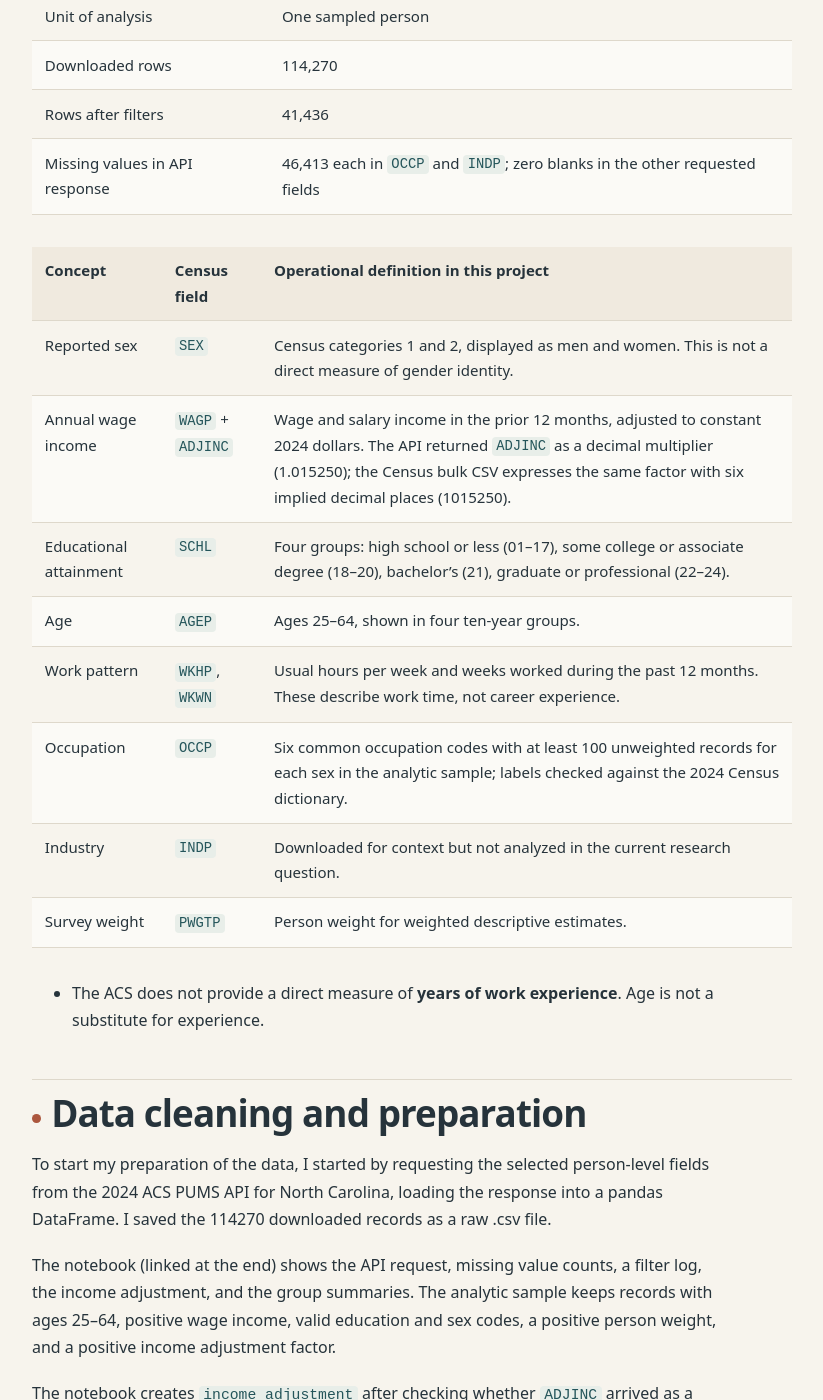
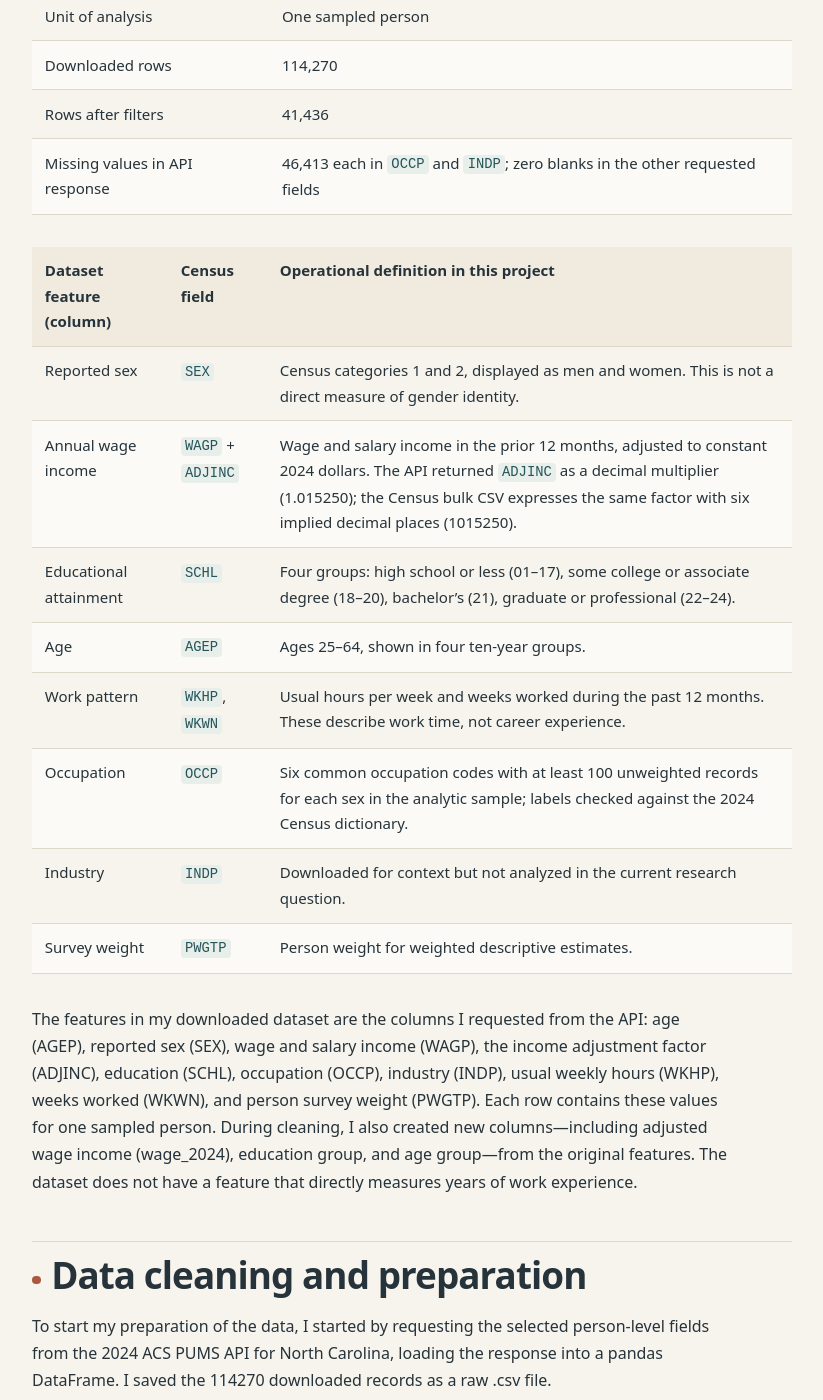
Before and after one commit to nreddi2/data-science-portfolio, a Jekyll site: the page built from wage-income-north-carolina.md, in a window 1280 px wide and 1400 px high, scrolled down 1599 px. Shown: the whole window, without its empty margins (228-1051 px from the left). Built offline with Jekyll 4.4.1, drawn with Linux system fonts in a browser that asks for light colours.

Commit message:
Update wage-income-north-carolina.md

```diff
--- a/wage-income-north-carolina.md
+++ b/wage-income-north-carolina.md
@@ -39,7 +39,7 @@ The dataset contains 114,270 unweighted North Carolina person records. That numb
 | Rows after filters | 41,436 |
 | Missing values in API response | 46,413 each in `OCCP` and `INDP`; zero blanks in the other requested fields |
 
-| Concept | Census field | Operational definition in this project |
+| Dataset feature (column) | Census field | Operational definition in this project |
 |:--|:--|:--|
 | Reported sex | `SEX` | Census categories 1 and 2, displayed as men and women. This is not a direct measure of gender identity. |
 | Annual wage income | `WAGP` + `ADJINC` | Wage and salary income in the prior 12 months, adjusted to constant 2024 dollars. The API returned `ADJINC` as a decimal multiplier (1.015250); the Census bulk CSV expresses the same factor with six implied decimal places (1015250). |
@@ -50,7 +50,7 @@ The dataset contains 114,270 unweighted North Carolina person records. That numb
 | Industry | `INDP` | Downloaded for context but not analyzed in the current research question. |
 | Survey weight | `PWGTP` | Person weight for weighted descriptive estimates. |
 
-* The ACS does not provide a direct measure of **years of work experience**. Age is not a substitute for experience.
+The features in my downloaded dataset are the columns I requested from the API: age (AGEP), reported sex (SEX), wage and salary income (WAGP), the income adjustment factor (ADJINC), education (SCHL), occupation (OCCP), industry (INDP), usual weekly hours (WKHP), weeks worked (WKWN), and person survey weight (PWGTP). Each row contains these values for one sampled person. During cleaning, I also created new columns—including adjusted wage income (wage_2024), education group, and age group—from the original features. The dataset does not have a feature that directly measures years of work experience.
 
 ## Data cleaning and preparation
 
```
